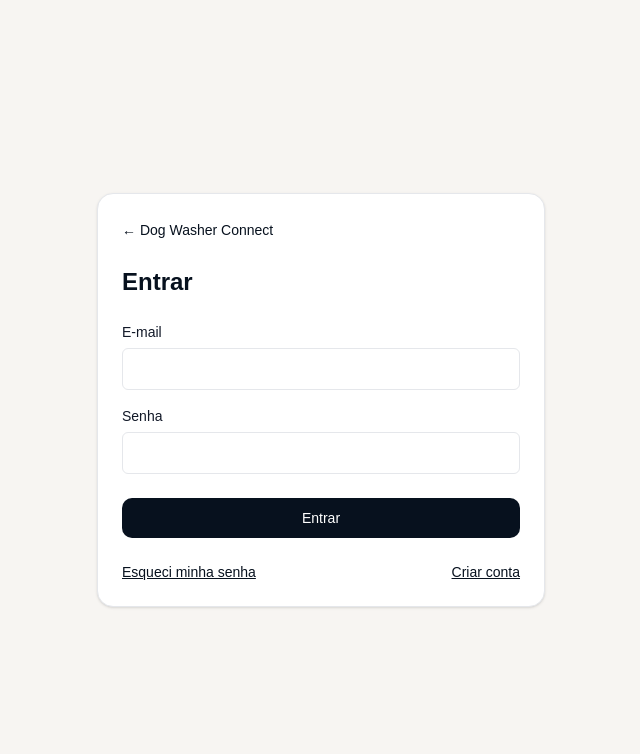
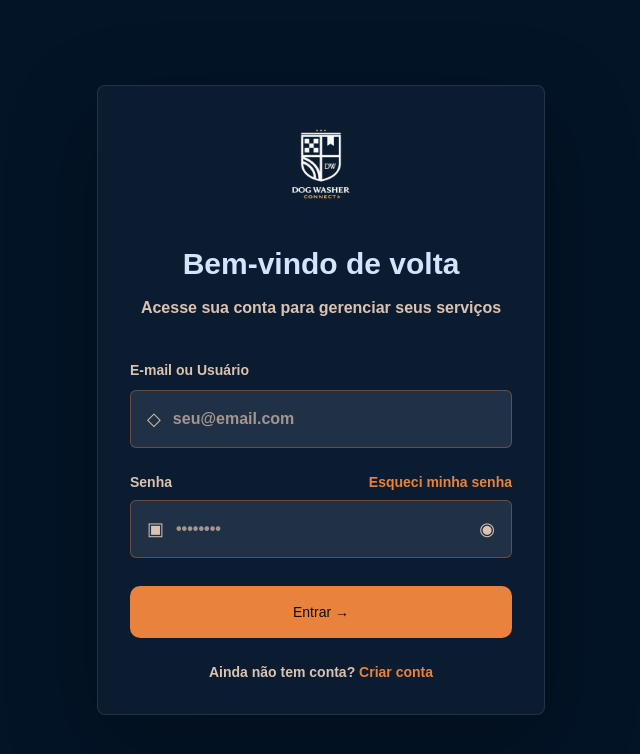
Before and after one commit to blesseddigitalbr-byte/Dogwasher_Connect, a Next.js app: page /login in a window 1280 px wide. Shown: the top 754 px of the page, without its empty margins (319-959 px from the left). Built offline with nearby package versions, Linux system fonts and the light colour scheme.

Commit message:
Redesign login screen (#7)
Co-authored-by: appsblesseddigital <appsblesseddigital@gmail.com>

```diff
--- a/app/(public)/login/page.tsx
+++ b/app/(public)/login/page.tsx
@@ -1,19 +1,30 @@
-import Link from "next/link";
-import { Card } from "@/components/ui/card";
+import Image from "next/image";
 import { LoginForm } from "@/features/auth/login-form";
 
 export default function LoginPage() {
   return (
-    <div className="flex flex-1 items-center justify-center bg-[var(--dw-off-white)] px-6 py-16">
-      <Card className="w-full max-w-md">
-        <Link href="/" className="text-sm font-medium text-[var(--dw-navy)]">
-          ← Dog Washer Connect
-        </Link>
-        <h1 className="mt-6 font-[var(--dw-font-display)] text-2xl font-semibold text-[var(--dw-navy)]">
-          Entrar
-        </h1>
+    <div className="flex flex-1 items-center justify-center bg-[#031427] px-6 py-12">
+      <div className="w-full max-w-md rounded-lg border border-white/10 bg-[#0b1c30] p-6 shadow-[0_30px_90px_rgba(0,0,0,0.28)] md:p-8">
+        <div className="flex justify-center">
+          <Image
+            src="/logo-dog-washer-connect.png"
+            alt="Dog Washer Connect"
+            width={96}
+            height={96}
+            priority
+            className="h-24 w-24 rounded-md object-cover"
+          />
+        </div>
+        <div className="mt-8 text-center">
+          <h1 className="font-[var(--dw-font-display)] text-3xl font-bold text-[#d3e4fe]">
+            Bem-vindo de volta
+          </h1>
+          <p className="mt-3 text-base font-semibold leading-7 text-[#dbc2b1]">
+            Acesse sua conta para gerenciar seus serviços
+          </p>
+        </div>
         <LoginForm />
-      </Card>
+      </div>
     </div>
   );
 }
--- a/features/auth/login-form.tsx
+++ b/features/auth/login-form.tsx
@@ -1,34 +1,89 @@
 "use client";
 
-import { useActionState } from "react";
+import { useActionState, useState } from "react";
 import Link from "next/link";
 import { signIn } from "@/features/auth/actions";
 import { Button } from "@/components/ui/button";
-import { Input } from "@/components/ui/input";
 
 const initialState = { error: null as string | null };
 
 export function LoginForm() {
-  const [state, formAction, pending] = useActionState(async (_prev: typeof initialState, formData: FormData) => {
-    return signIn(formData);
-  }, initialState);
+  const [showPassword, setShowPassword] = useState(false);
+  const [state, formAction, pending] = useActionState(
+    async (_prev: typeof initialState, formData: FormData) => {
+      return signIn(formData);
+    },
+    initialState
+  );
 
   return (
-    <form action={formAction} className="mt-6 flex flex-col gap-4">
-      <Input label="E-mail" type="email" name="email" required />
-      <Input label="Senha" type="password" name="password" required />
-      {state.error && <p className="text-sm text-red-600">{state.error}</p>}
-      <Button type="submit" className="mt-2" disabled={pending}>
-        {pending ? "Entrando..." : "Entrar"}
+    <form action={formAction} className="mt-9 flex flex-col gap-6">
+      <label className="block">
+        <span className="text-sm font-bold text-[#dbc2b1]">E-mail ou Usuário</span>
+        <span className="mt-2 flex items-center gap-3 rounded-md border border-[var(--dw-orange)]/35 bg-[#213145] px-4 py-3.5 text-[#d3e4fe] focus-within:border-[var(--dw-orange)] focus-within:ring-2 focus-within:ring-[var(--dw-orange)]/20">
+          <span className="text-lg text-[#dbc2b1]" aria-hidden="true">
+            ◇
+          </span>
+          <input
+            type="email"
+            name="email"
+            required
+            autoComplete="email"
+            placeholder="seu@email.com"
+            className="min-w-0 flex-1 bg-transparent text-base font-semibold text-[#d3e4fe] outline-none placeholder:text-[#dbc2b1]/70"
+          />
+        </span>
+      </label>
+
+      <label className="block">
+        <span className="flex items-center justify-between gap-4">
+          <span className="text-sm font-bold text-[#dbc2b1]">Senha</span>
+          <Link
+            href="/recuperar-senha"
+            className="text-sm font-bold text-[var(--dw-orange)] hover:underline"
+          >
+            Esqueci minha senha
+          </Link>
+        </span>
+        <span className="mt-2 flex items-center gap-3 rounded-md border border-[var(--dw-orange)]/35 bg-[#213145] px-4 py-3.5 text-[#d3e4fe] focus-within:border-[var(--dw-orange)] focus-within:ring-2 focus-within:ring-[var(--dw-orange)]/20">
+          <span className="text-lg text-[#dbc2b1]" aria-hidden="true">
+            ▣
+          </span>
+          <input
+            type={showPassword ? "text" : "password"}
+            name="password"
+            required
+            autoComplete="current-password"
+            placeholder="••••••••"
+            className="min-w-0 flex-1 bg-transparent text-base font-semibold text-[#d3e4fe] outline-none placeholder:text-[#dbc2b1]/70"
+          />
+          <button
+            type="button"
+            onClick={() => setShowPassword((current) => !current)}
+            className="text-lg text-[#dbc2b1] transition-colors hover:text-[var(--dw-orange)]"
+            aria-label={showPassword ? "Ocultar senha" : "Mostrar senha"}
+          >
+            ◉
+          </button>
+        </span>
+      </label>
+
+      {state.error && (
+        <p className="rounded-md border border-red-400/30 bg-red-950/30 px-4 py-3 text-sm font-semibold text-red-200">
+          {state.error}
+        </p>
+      )}
+
+      <Button type="submit" variant="secondary" className="mt-1 w-full py-4 text-base font-bold" disabled={pending}>
+        {pending ? "Entrando..." : "Entrar  →"}
       </Button>
-      <div className="mt-2 flex justify-between text-sm">
-        <Link href="/recuperar-senha" className="text-[var(--dw-navy)] underline">
-          Esqueci minha senha
-        </Link>
-        <Link href="/criar-conta" className="text-[var(--dw-navy)] underline">
+
+      <p className="text-center text-sm font-semibold text-[#dbc2b1]">
+        Ainda não tem conta?{" "}
+        <Link href="/criar-conta" className="text-[var(--dw-orange)] hover:underline">
           Criar conta
         </Link>
-      </div>
+      </p>
     </form>
   );
 }
```
